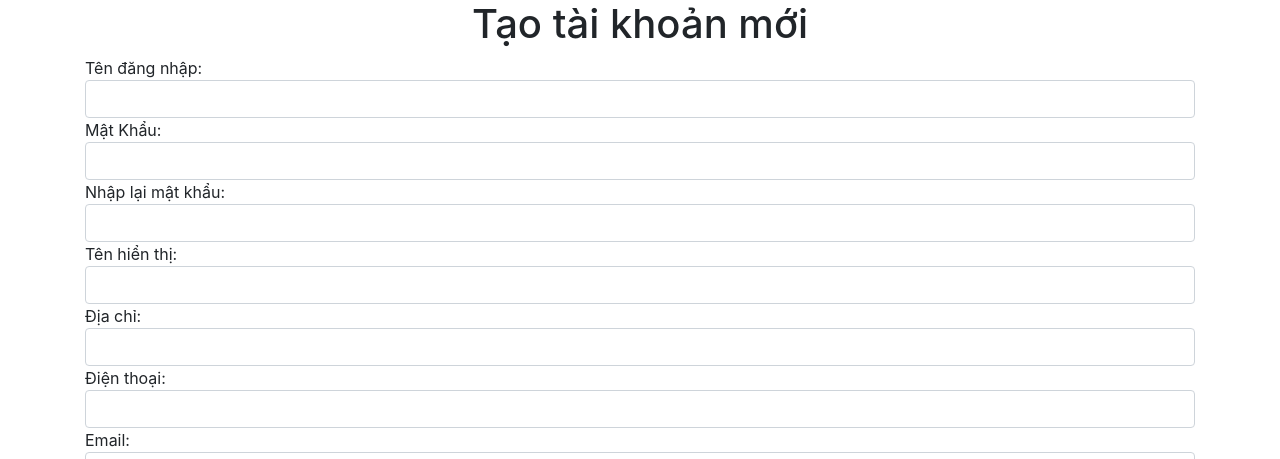
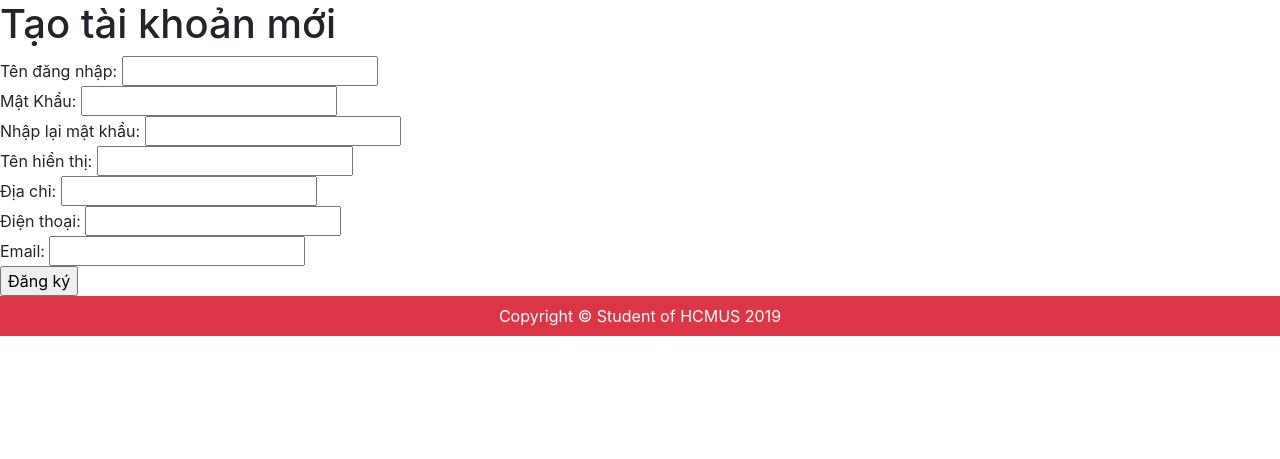
Before and after one commit to TuanNS10/DoAnWeb1, a PHP site: page /index.php?layout=3 in a window 1280 px wide. Shown: the part 56-515 px from the top of the page. After the commit the page ends 392 px from the top, so only its background shows below. Run offline with PHP 8.4, Linux system fonts and the light colour scheme.

Commit message:
update dangky

```diff
--- a/pages/dangky/create_image.php
+++ /dev/null
@@ -1,51 +0,0 @@
-<?php
-//Start the session so we can store what the security code actually is
-session_start();
-
-//Send a generated image to the browser
-create_image();
-exit();
-
-function create_image()
-{
-    //Let's generate a totally random string using md5
-    $md5_hash = md5(rand(0,9999));
-    //We don't need a 32 character long string so we trim it down to 5
-    $security_code = substr($md5_hash, 15, 7);
-
-    //Set the session to store the security code
-    $_SESSION["security_code"] = $security_code;
-
-    //Set the image width and height
-    $width = 120;
-    $height = 20;
-
-    //Create the image resource
-    $image = ImageCreate($width, $height);
-
-    //We are making three colors, white, black and gray
-    $white = ImageColorAllocate($image, 255, 255, 255);
-    $black = ImageColorAllocate($image, 242, 106, 47);
-    $grey = ImageColorAllocate($image, 242, 106, 47);
-
-    //Make the background black
-    ImageFill($image, 0, 0, $black);
-
-    //Add randomly generated string in white to the image
-    ImageString($image, 3, 30, 3, $security_code, $white);
-
-    //Throw in some lines to make it a little bit harder for any bots to break
-    ImageRectangle($image,0,0,$width-1,$height-1,$grey);
-   // imageline($image, 0, $height/2, $width, $height/2, $grey);
-   // imageline($image, $width/2, 0, $width/2, $height, $grey);
-
-    //Tell the browser what kind of file is come in
-    header("Content-Type: image/jpeg");
-
-    //Output the newly created image in jpeg format
-    ImageJpeg($image);
-
-    //Free up resources
-    ImageDestroy($image);
-}
-?>
--- a/pages/dangky/pIndex.php
+++ b/pages/dangky/pIndex.php
@@ -2,6 +2,7 @@
    $sub = 1;
    if(isset($_GET["sub"]))
    $sub = $_GET["sub"];
+
    switch ($sub) {
       case 1:
          include "pages/dangky/pTaoTaiKhoan.php";
@@ -9,5 +10,6 @@
       default:
       DataProvider::ChangeURL("index.php?layout=404");
    break;
+
    }
 ?>
--- a/pages/dangky/pTaoTaiKhoan.php
+++ b/pages/dangky/pTaoTaiKhoan.php
@@ -1,140 +1,138 @@
-<div class="container">
-<h1><center>Tạo tài khoản mới</center></h1>
-
-<form action="pages/dangky/xlTaoTaiKhoan.php" id="frmCaptcha" name="frmCaptcha" method="post" onsubmit="return KiemTra()">
+<h1> Tạo tài khoản mới</h1>
+<form action="pages/dangky/xlTaoTaiKhoan.php" method="post" onsubmit="return KiemTra()">
    <div>
-        <span class="label">Tên đăng nhập:</span>
-        <input class="form-control" type="text" id="us" name="us" />
+       <span class="lable">Tên đăng nhập:</span>
+       <input type="text" id="us" name="us"/>
        <span class="err" id="eUS"></span>
    </div>
    <div>
-        <span class="label">Mật Khẩu:</span>
-        <input class="form-control" type="password" id="ps" name="ps" />
+       <span class="lable">Mật Khẩu:</span>
+       <input type="password" id="ps" name="ps"/>
        <span class="err" id="ePS"></span>
    </div>
    <div>
-        <span class="label">Nhập lại mật khẩu:</span>
-        <input class="form-control" type="password" id="rps" name="rps" />
+       <span class="lable">Nhập lại mật khẩu:</span>
+       <input type="password" id="us" name="rps"/>
        <span class="err" id="eRPS"></span>
    </div>
    <div>
-        <span class="label">Tên hiển thị:</span>
-        <input class="form-control" type="text" id="name" name="name" />
+       <span class="lable">Tên hiển thị:</span>
+       <input type="text" id="name" name="name"/>
        <span class="err" id="eNAME"></span>
    </div>
    <div>
-        <span class="label">Địa chỉ:</span>
-        <input class="form-control" type="text" id="add" name="add" />
+       <span class="lable">Địa chỉ:</span>
+       <input type="text" id="add" name="add"/>
        <span class="err" id="eADD"></span>
    </div>
    <div>
-        <span class="label">Điện thoại:</span>
-        <input class="form-control" type="text" id="tel" name="tel" />
+       <span class="lable">Điện thoại:</span>
+       <input type="text" id="tel" name="tel"/>
        <span class="err" id="eTEL"></span>
    </div>
    <div>
-        <span class="label">Email:</span>
-        <input class="form-control" type="text" id="mail" name="mail" />
+       <span class="lable">Email:</span>
+       <input type="text" id="mail" name="mail"/>
        <span class="err" id="eMail"></span>
    </div>
-
-
-
    <div>
-
-
-        <label for="captcha">Captcha</label>
-        <img class="my-2 img-thumbnail" id="imgCaptcha" src="pages/dangky/create_image.php" />
-        <input class="form-control" id="txtCaptcha" type="text" name="txtCaptcha" value="" maxlength="10" size="40" />
-        <input type="hidden" id="result"></input>
-        <span class="err" id="eCaptcha"></span>
-
+       <span class="lable"></span>
+       <input type="submit" value="Đăng ký"/>
    </div>
-
-
-    <center><div>
-        <span class="label"></span>
-        <input class="btn btn-primary my-2" type="button" id="btnCaptcha" name="btnCaptcha" onclick="checkCaptcha();" value="Đăng ký" />
-    </div></center>
 </form>
 <script type="text/javascript">
-    function KiemTra() { //được chạy trong script kiểm tra captcha
-        var co = true;
+    function KiemTra(){
+        var co=true;
         var control = document.getElementById('us');
         var err = document.getElementById('eUS');
-        if (control.value == "") {
+        if(control.value=="")
+        {
             co = false;
             err.innerHTML = "Tên đăng nhập không được rỗng";
-        } else {
-            err.innerHTML = "";
         }
-        control = document.getElementById('ps');
-        err = document.getElementById('ePS');
-        if (control.value == "") {
+        else
+        {
+            err.innerHTML="";
+        }
+
+        control=document.getElementById('ps');
+        err.document.getElementById('ePS');
+        if(control.value=="")
+        {
             co = false;
-            err.innerHTML = "Mật khẩu không được rỗng";
-        } else {
-            err.innerHTML = "";
+            err.innerHTML="Mật khẩu không được rỗng";
         }
-        control1 = document.getElementById('rps');
-        err = document.getElementById('eRPS');
-        if (control.value != control1.value) {
+        else
+        {
+            err.innerHTML="";
+        }
+
+        control1=documennt.getElementById('rps');
+        err=document.getElementById('eRPS');
+        if(control.value != control1.value)
+        {
             co = false;
             err.innerHTML = "Nhập lại mật khẩu không trùng";
-        } else {
-            err.innerHTML = "";
         }
-        control = document.getElementById('name');
-        err = document.getElementById('eNAME');
-        if (control.value == "") {
-            co = false;
-            err.innerHTML = "Tên hiển thị không được rỗng";
-        } else {
-            err.innerHTML = "";
-        }
-        control = document.getElementById('add');
-        err = document.getElementById('eADD');
-        if (control.value == "") {
-            co = false;
-            err.innerHTML = "Địa chỉ không được rỗng";
-        } else {
-            err.innerHTML = "";
-        }
-        control = document.getElementById('tel');
-        err = document.getElementById('eTEL');
-        if (control.value == "") {
-            co = false;
-            err.innerHTML = "Số điện thoại không được rỗng";
-        } else {
-            err.innerHTML = "";
-        }
-        control = document.getElementById('mail');
-        err = document.getElementById('eMail');
-        if (control.value == "") {
-            co = false;
-            err.innerHTML = "Email không được rỗng";
-        } else {
-            err.innerHTML = "";
+        else
+        {
+            err.innerHTML="";
         }
 
-        control = document.getElementById('txtCaptcha');
-        control2 = document.getElementById('result');
-        err = document.getElementById('eCaptcha');
-        if (control2.value ==1)
+        control=document.getElementById('name');
+        err.document.getElementById('eNAME');
+        if(control.value=="")
         {
-            err.innerHTML = "";
-        } else {
             co = false;
-            err.innerHTML = "Nhập sai mã Captcha";
+            err.innerHTML="Tên hiển thị không được rỗng";
         }
-        if (co==true)
+        else
         {
-            document.getElementById("frmCaptcha").submit();
-        };
+            err.innerHTML="";
+        }
+
+        control=document.getElementById('add');
+        err.document.getElementById('eADD');
+        if(control.value=="")
+        {
+            co = false;
+            err.innerHTML="Địa chỉ không được rỗng";
+        }
+        else
+        {
+            err.innerHTML="";
+        }
+
+        control=document.getElementById('tel');
+        err.document.getElementById('eTEL');
+        if(control.value=="")
+        {
+            co = false;
+            err.innerHTML="Số điện thoại không được rỗng";
+        }
+        else
+        {
+            err.innerHTML="";
+        }
+
+        control=document.getElementById('mail');
+        err.document.getElementById('eMail');
+        if(control.value=="")
+        {
+            co = false;
+            err.innerHTML="Email không được rỗng";
+        }
+        else
+        {
+            err.innerHTML="";
+        }
+
+        return co;
     }
 </script>
 <?php
-if (isset($_GET["err"])) {
+     if(isset($_GET["err"]))
+     {
          ?>
          <div>
          <span class="err">Tên đăng nhập đã tồn tại</span>
@@ -142,4 +140,3 @@ if (isset($_GET["err"])) {
          <?php
      }
   ?>
-</div>
```
Also changed, not shown: js/myjs.js (+41 -10 lines), pages/dangky/captcha.php (deleted, +0 -17 lines), pages/dangky/xlTaoTaiKhoan.php (+21 -7 lines). Lines whose indentation alone changed are shown as unchanged.
